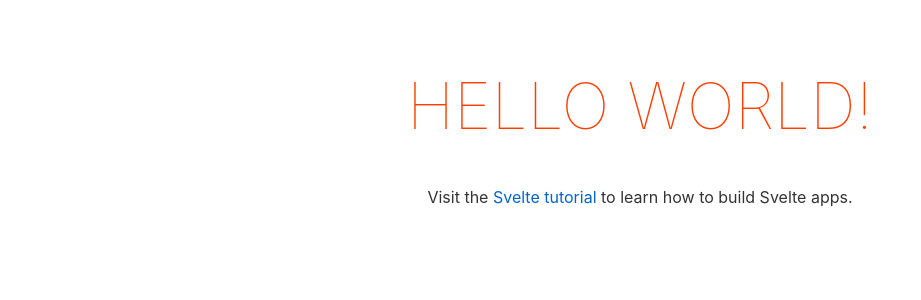
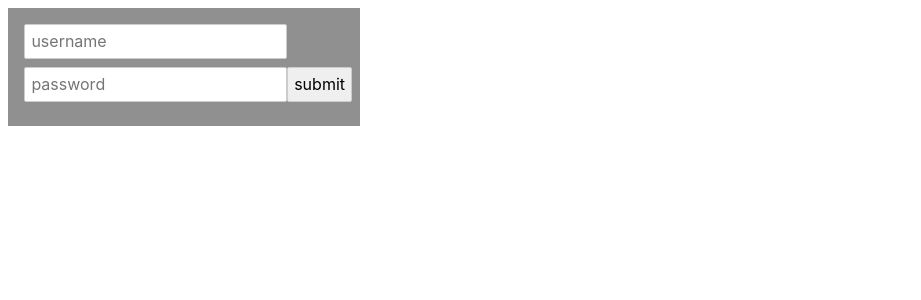
Before and after one commit to kumibrr/pf-cute-login, a Svelte app: page / in a window 1280 px wide. Shown: the top 300 px of the page, without its empty margins (0-921 px from the left). Built offline with nearby package versions, Linux system fonts and the light colour scheme.

Commit message:
Created base login component

```diff
--- a/src/App.svelte
+++ b/src/App.svelte
@@ -1,30 +1,22 @@
 <script>
-	export let name;
+	import Login from './components/login.svelte';
 </script>
 
 <main>
-	<h1>Hello {name}!</h1>
-	<p>Visit the <a href="https://svelte.dev/tutorial">Svelte tutorial</a> to learn how to build Svelte apps.</p>
+	<div>
+		<Login></Login>
+	</div>
 </main>
 
 <style>
-	main {
-		text-align: center;
-		padding: 1em;
-		max-width: 240px;
-		margin: 0 auto;
+	:root {
+		color-scheme: light dark;
+		accent-color: auto;
 	}
 
-	h1 {
-		color: #ff3e00;
-		text-transform: uppercase;
-		font-size: 4em;
-		font-weight: 100;
-	}
-
-	@media (min-width: 640px) {
-		main {
-			max-width: none;
-		}
+	div {
+		background-color: rgb(144, 144, 144);
+		padding: 1em;
+		max-width: 20rem;
 	}
 </style>
--- /dev/null
+++ b/src/components/login.svelte
@@ -0,0 +1,18 @@
+<script>
+
+</script>
+
+<form action="" method="post">
+  <input type="text" name="user" id="user" placeholder="username"/>
+<div>
+  <input type="password" name="password" id="password" placeholder="password"/>
+  <input type="submit" value="submit" />
+</div>
+</form>
+
+<style>
+  div {
+    display: flex;
+    justify-content: space-between;
+  }
+</style>
```
